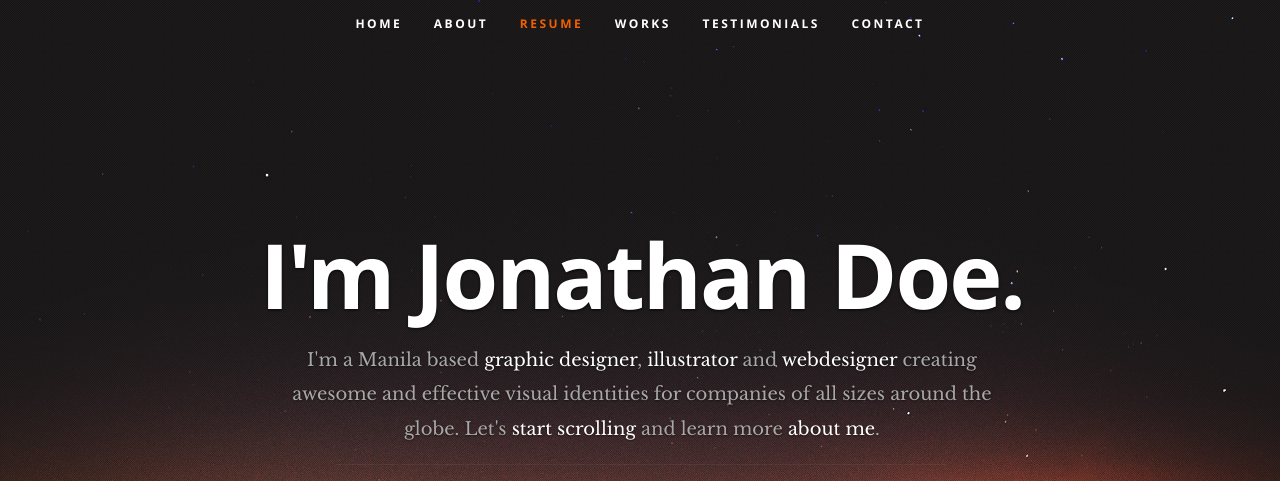
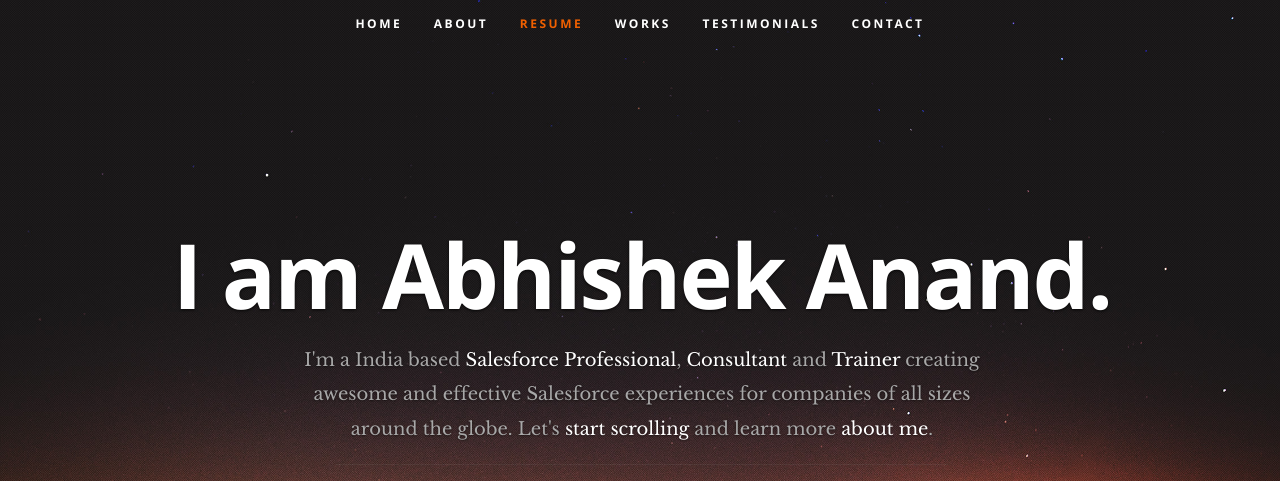
Before and after one commit to abhifuse/abhifuse.github.io, a plain HTML site: page index.html in a window 1280 px wide. Shown: the top 481 px of the page. Drawn offline with nearby package versions, Linux system fonts and the light colour scheme.

Commit message:
19-06-01

```diff
--- a/index.html
+++ b/index.html
@@ -56,9 +56,9 @@
 
       <div class="row banner">
          <div class="banner-text">
-            <h1 class="responsive-headline">I'm Jonathan Doe.</h1>
-            <h3>I'm a Manila based <span>graphic designer</span>, <span>illustrator</span> and <span>webdesigner</span> creating awesome and
-            effective visual identities for companies of all sizes around the globe. Let's <a class="smoothscroll" href="#about">start scrolling</a>
+            <h1 class="responsive-headline">I am Abhishek Anand.</h1>
+            <h3>I'm a India based <span>Salesforce Professional</span>, <span>Consultant</span> and <span>Trainer</span> creating awesome and
+            effective Salesforce experiences for companies of all sizes around the globe. Let's <a class="smoothscroll" href="#about">start scrolling</a>
             and learn more <a class="smoothscroll" href="#about">about me</a>.</h3>
             <hr />
             <ul class="social">
```
